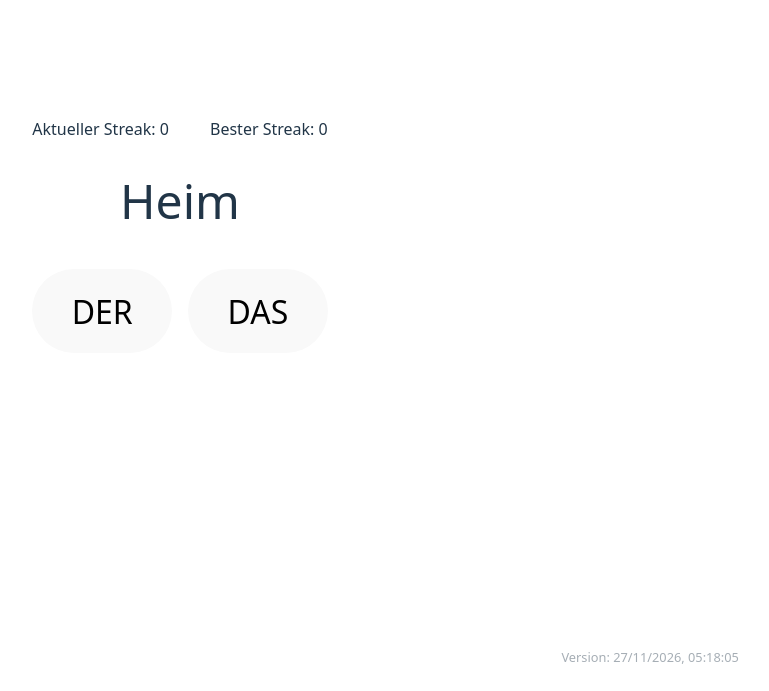
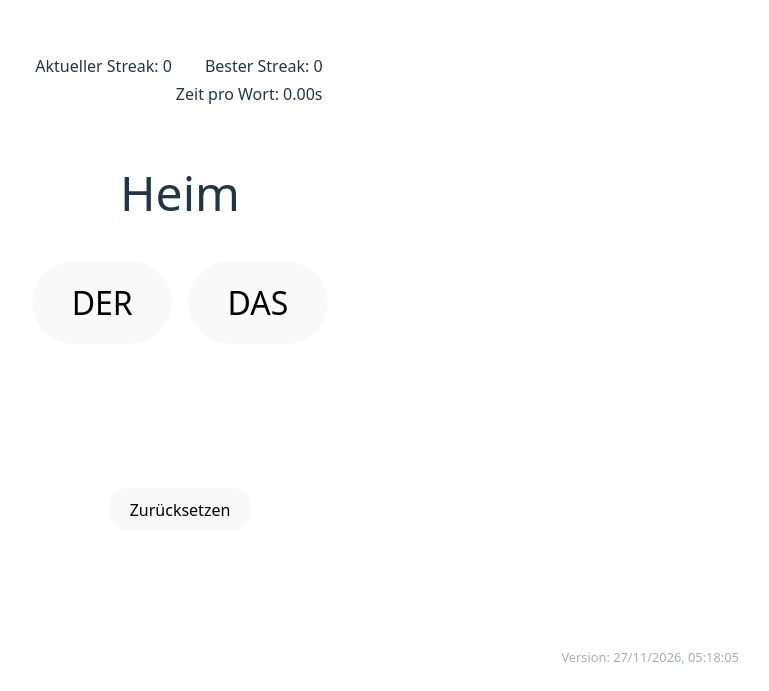
Before and after one commit to Erkenbend/article-trainer, a React (Vite) app: page / in a window 1280 px wide. Shown: the part 109-800 px from the top of the page, without its empty margins (460-1229 px from the left). Built offline with nearby package versions, Linux system fonts and the light colour scheme.

Commit message:
add time per word to score display

```diff
--- a/src/App.css
+++ b/src/App.css
@@ -26,11 +26,13 @@
 
 .current-streak {
     text-align: left;
-    float: left;
 }
 
 .best-streak {
-    float: right;
+    text-align: right;
+}
+
+.best-streak-time {
     text-align: right;
 }
 
@@ -63,3 +65,11 @@
 .last-answer-status-incorrect {
     color: darkred;
 }
+
+.reset-section {
+    padding-top: 2em;
+}
+
+.reset-button {
+    border-radius: 20px;
+}
--- a/src/App.tsx
+++ b/src/App.tsx
@@ -7,7 +7,9 @@ const LOCALE = "en-DE";
 
 interface Score {
     readonly currentStreak: number;
+    readonly startTimeCurrentStreak: number;
     readonly bestStreak: number;
+    readonly bestStreakTimePerWord: number;
 }
 
 function LastAnswerDiv(props: { lastAnswerCorrect: boolean | null }) {
@@ -29,7 +31,12 @@ function App() {
 
     const [challengeWord, setChallengeWord] = useState<string>(chooseNewChallengeWord(""));
     const [lastAnswerCorrect, setLastAnswerCorrect] = useState<boolean | null>(null);
-    const [score, updateScore] = useState<Score>({currentStreak: 0, bestStreak: 0});
+    const [score, updateScore] = useState<Score>({
+        currentStreak: 0,
+        startTimeCurrentStreak: performance.now(),
+        bestStreak: 0,
+        bestStreakTimePerWord: 0
+    });
 
     function chooseNewChallengeWord(currentWord: string): string {
         let newChallengeWord = undefined
@@ -44,26 +51,48 @@ function App() {
         setLastAnswerCorrect(() => correctAnswer)
         setChallengeWord(c => chooseNewChallengeWord(c))
         updateScore(s => {
-            return correctAnswer ? {
-                currentStreak: s.currentStreak + 1,
-                bestStreak: s.bestStreak
-            } : {
+            if (correctAnswer) {
+                return {
+                    ...s,
+                    currentStreak: s.currentStreak + 1,
+                    bestStreak: s.bestStreak
+                }
+            }
+            return {
                 currentStreak: 0,
-                bestStreak: Math.max(s.currentStreak, s.bestStreak)
+                startTimeCurrentStreak: performance.now(),
+                bestStreak: Math.max(s.currentStreak, s.bestStreak),
+                bestStreakTimePerWord: s.currentStreak > s.bestStreak ? (performance.now() - s.startTimeCurrentStreak) / s.currentStreak : s.bestStreakTimePerWord
             }
         })
     }
 
+    function resetGame() {
+        setLastAnswerCorrect(null)
+        setChallengeWord(c => chooseNewChallengeWord(c))
+        updateScore({...score, currentStreak: 0, startTimeCurrentStreak: performance.now()})
+    }
+
     return (
         <>
-            <div className="streak-indicator">
-                <div className="current-streak">
-                    Aktueller Streak: {score.currentStreak}
-                </div>
-                <div className="best-streak">
-                    Bester Streak: {score.bestStreak}
-                </div>
-            </div>
+            <table className="streak-indicator">
+                <tbody>
+                <tr>
+                    <td className="current-streak">
+                        Aktueller Streak: {score.currentStreak}
+                    </td>
+                    <td className="best-streak">
+                        Bester Streak: {score.bestStreak}
+                    </td>
+                </tr>
+                <tr>
+                    <td/>
+                    <td className="best-streak-time">
+                        Zeit pro Wort: {(score.bestStreakTimePerWord / 1000).toFixed(2)}s
+                    </td>
+                </tr>
+                </tbody>
+            </table>
 
             <div className="challenge-word">
                 {challengeWord}
@@ -88,6 +117,14 @@ function App() {
                 <LastAnswerDiv lastAnswerCorrect={lastAnswerCorrect}/>
             </div>
 
+            <div className="reset-section">
+                <button type="button" className="reset-button" onClick={() => {
+                    resetGame()
+                }}>
+                    Zurücksetzen
+                </button>
+            </div>
+
             <div className="footer">
                 <div className="build-timestamp">
                     Version: {new Date(BUILD_TIMESTAMP).toLocaleString(LOCALE)}
```
